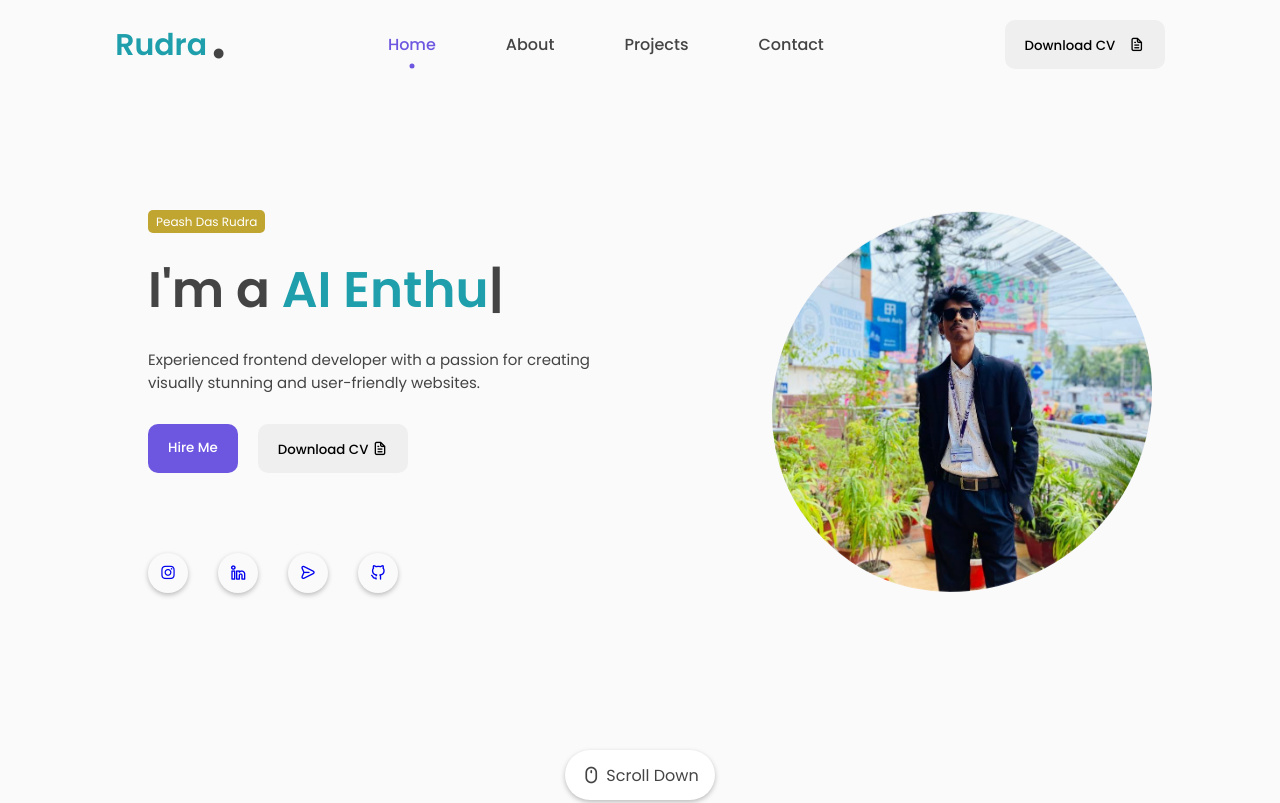
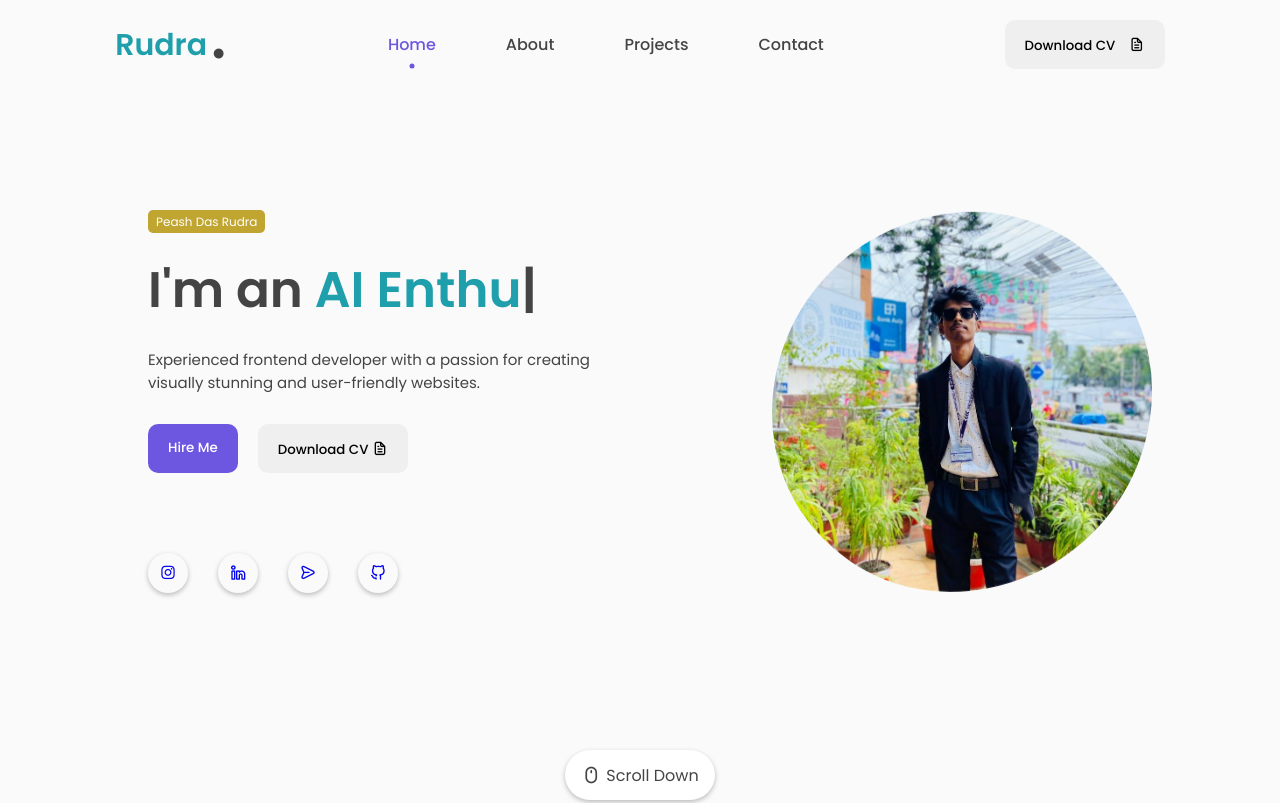
Before and after one commit to peashdasrudra/Portfolio-Website, a plain HTML site: page index.html in a window 1280 px wide. Shown: the top 803 px of the page. Drawn offline with nearby package versions, Linux system fonts and the light colour scheme.

Commit message:
Update index.html

```diff
--- a/index.html
+++ b/index.html
@@ -69,7 +69,7 @@
               <span>Peash Das Rudra</span>
             </div>
             <div class="featured-name">
-              <p>I'm a <span class="typedText"></span></p>
+              <p>I'm an <span class="typedText"></span></p>
             </div>
             <div class="featured-text-info">
               <p>
```
